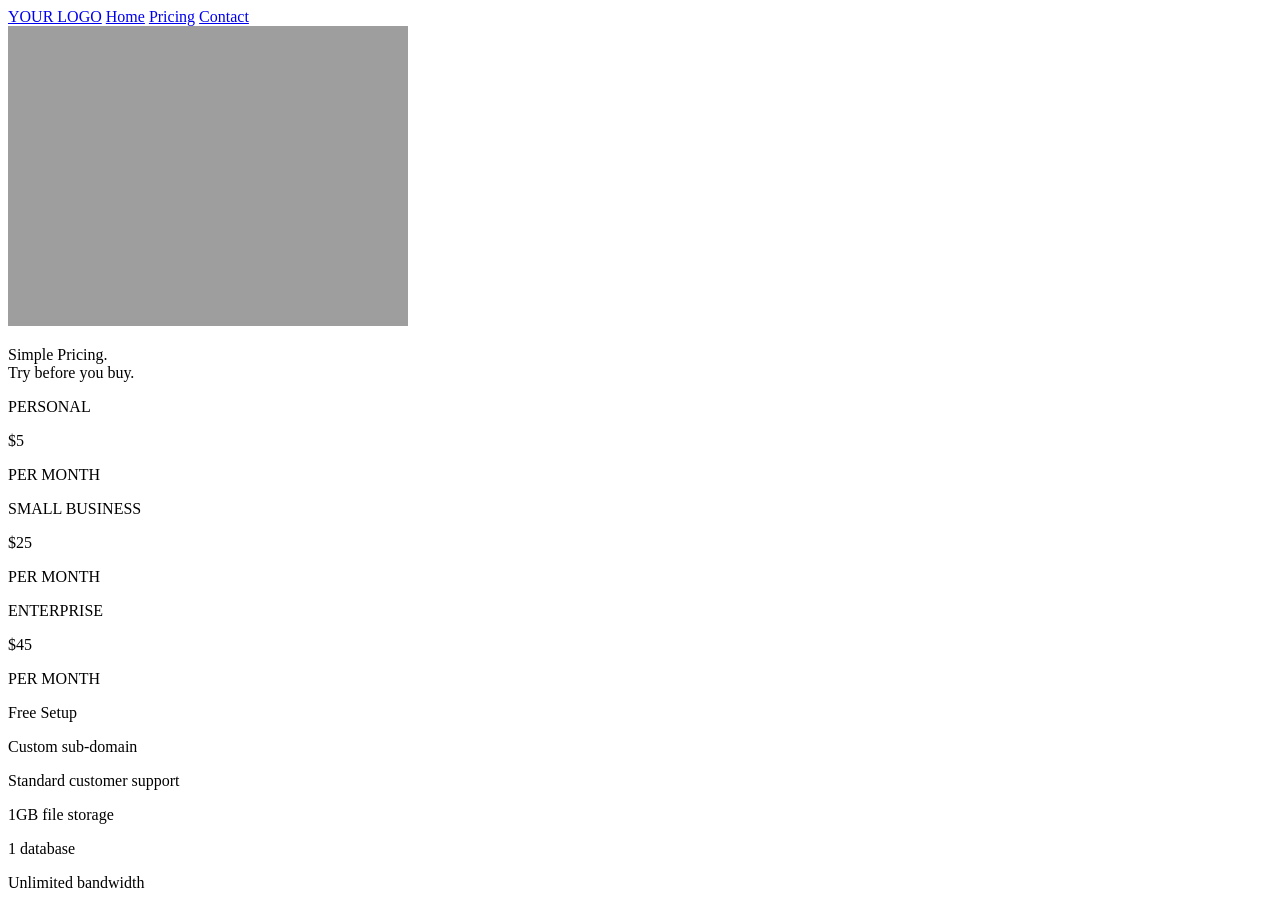
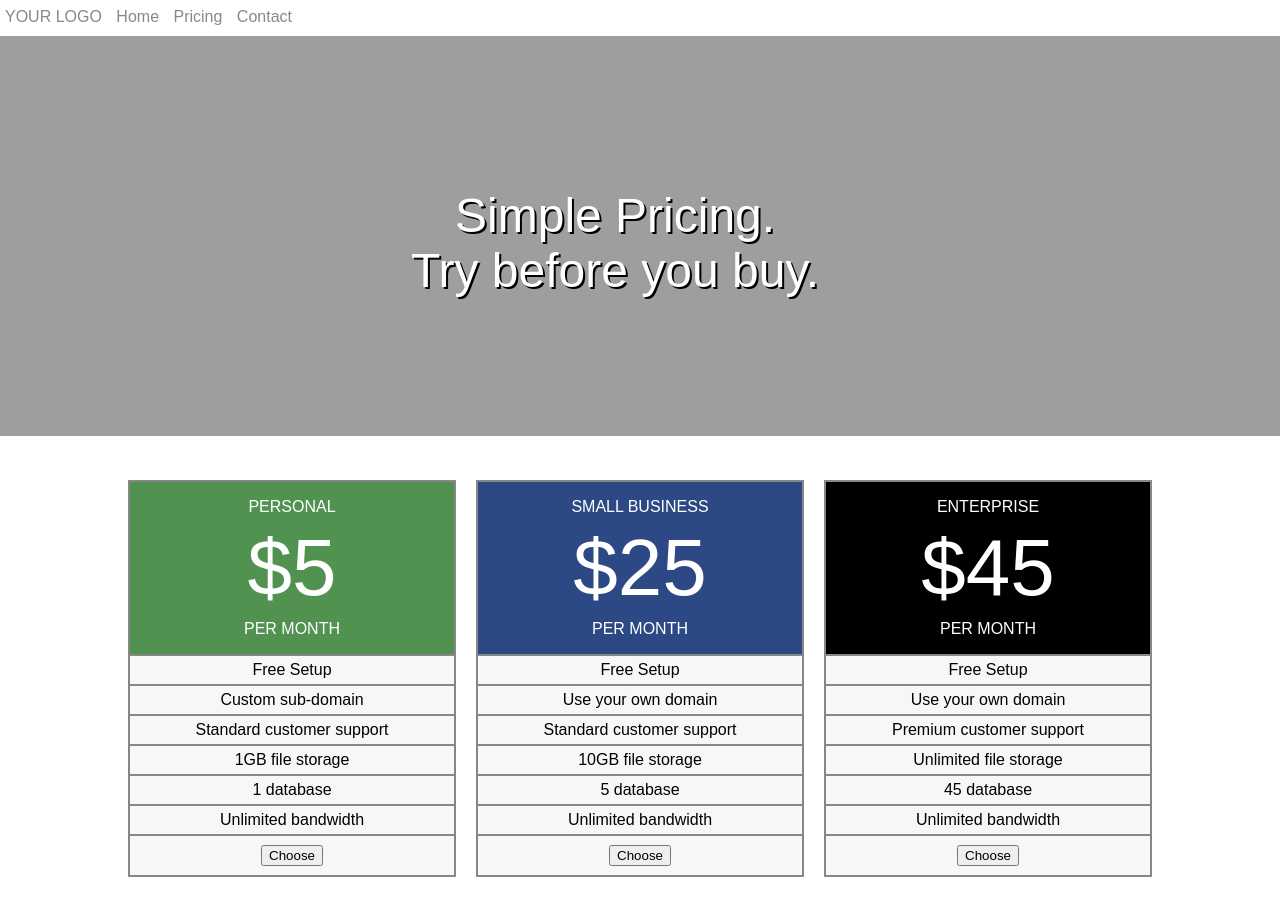
Before and after one commit to TIY-TN-FEE-2016-spring/02-03-pricing-table, a website: page public/index.html in a window 1280 px wide. Shown: the top 905 px of the page. Drawn offline with nearby package versions, Linux system fonts and the light colour scheme; files that its build step writes are made by us from their sources.

Commit message:
Update styles

```diff
--- a/public/index.html
+++ b/public/index.html
@@ -117,11 +117,12 @@
       </p>
     </div>
 
-    <p id="bottom">
-      <a href="/">Try now</a> for 14 days.
-      No credit card required.
-      Header image courtesy of <a href="#">Google</a>
-    </p>
   </div>
+
+  <p id="bottom">
+    <a href="/">Try now</a> for 14 days.
+    No credit card required.
+    Header image courtesy of <a href="#">Google</a>
+  </p>
 </body>
 </html>
--- a/styles/app.scss
+++ b/styles/app.scss
@@ -4,3 +4,280 @@
 // $fa-font-path: '//netdna.bootstrapcdn.com/font-awesome/4.3.0/fonts';
 // @import 'font-awesome';
 @import 'box-sizing';
+
+body {
+  font-family: sans-serif;
+}
+
+.top {
+  margin-top: -8px;
+  margin-left: -8px;
+
+  height: 36px;
+}
+
+#site-home-big {
+  position: relative;
+  top: 8px;
+  padding: 5px;
+  color: #888888;
+  text-decoration: none;
+}
+
+#site-home {
+  position: relative;
+  top: 8px;
+  margin: 5px;
+  color: #888888;
+  text-decoration: none;
+}
+
+#site-pricing {
+  position: relative;
+  bottom: -8px;
+  margin: 5px;
+  color: #888888;
+  text-decoration: none;
+}
+
+#site-contact {
+  position: relative;
+  top: 8px;
+  margin: 5px;
+  color: #888888;
+  text-decoration: none;
+}
+
+#big-image {
+  margin-left: -8px;
+  width: 1280px;
+  height: 400px
+}
+
+#big-text {
+  border: 0 !important;
+  position: absolute;
+left: 411px;
+top: 140px;
+  color: white;
+  font-size: 48px;
+      text-align: center;
+text-shadow: 2px 2px black;
+}
+
+#pricing-green {
+  margin-top: 40px;
+  border: 2px #878787 solid;
+  background: #519251;
+  margin-left: 120px;
+  margin-right: 20px;
+  width: 328px;
+  float: left;
+}
+
+#plan-personal {
+  border: 0;
+  color: white;
+  text-align: center;
+}
+
+#price-personal {
+  border: 0;
+  color: white;
+  text-align: center;
+  font-size: 80px;
+  margin-top: -10px;
+  margin-bottom: -10px;
+}
+
+#pricing-blue {
+  margin-top: 40px;
+  border: 2px #878787 solid;
+  background: #2C4985;
+  margin-right: 20px;
+  width: 328px;
+  float: left;
+}
+
+#plan-business {
+  border: 0;
+  color: white;
+  text-align: center;
+}
+
+#price-business {
+  border: 0;
+  color: white;
+  text-align: center;
+  font-size: 80px;
+  margin-top: -10px;
+  margin-bottom: -10px;
+}
+
+#pricing-black {
+  margin-top: 40px;
+  border: 2px #878787 solid;
+  background: black;
+  margin-right: 120px;
+  width: 328px;
+  float: left;
+}
+
+#plan-enterprise {
+  border: 0;
+  color: white;
+  text-align: center;
+}
+
+#price-enterprise {
+  border: 0;
+  color: white;
+  text-align: center;
+  font-size: 80px;
+  margin-top: -10px;
+  margin-bottom: -10px;
+}
+
+#personal-features {
+  background: #F7F7F7;
+  margin-left: 120px;
+  margin-right: 20px;
+  width: 328px;
+  float: left;
+}
+
+#business-features {
+  background: #F7F7F7;
+  margin-right: 20px;
+  width: 328px;
+  float: left;
+}
+
+#enterprise-features {
+  background: #F7F7F7;
+  margin-right: 120px;
+  width: 328px;
+  float: left;
+}
+
+#personal-features p {
+  margin: 0;
+  padding: 5px;
+}
+
+#business-features p {
+  margin: 0;
+  padding: 5px;
+}
+
+#enterprise-features p {
+  margin: 0;
+  padding: 5px;
+}
+
+p {
+  border-left: 2px #878787 solid;
+  border-right: 2px #878787 solid;
+  border-bottom: 2px #878787 solid;
+
+  text-align: center;
+}
+
+.per-month {
+  border: 0;
+  color: white;
+  text-align: center;
+}
+
+#personal-choose {
+  margin-bottom: 40px;
+  background: #F7F7F7;
+  margin-left: 120px;
+  margin-right: 20px;
+  width: 328px;
+  float: left;
+
+  border-left: 2px #878787 solid;
+  border-right: 2px #878787 solid;
+  border-bottom: 2px #878787 solid;
+  text-align: center;
+}
+
+#business-choose {
+  margin-bottom: 40px;
+  background: #F7F7F7;
+  margin-right: 20px;
+  width: 328px;
+  float: left;
+
+  border-left: 2px #878787 solid;
+  border-right: 2px #878787 solid;
+  border-bottom: 2px #878787 solid;
+  text-align: center;
+}
+
+#enterprise-choose {
+  margin-bottom: 40px;
+  background: #F7F7F7;
+  margin-right: 120px;
+  width: 328px;
+  float: left;
+
+  border-left: 2px #878787 solid;
+  border-right: 2px #878787 solid;
+  border-bottom: 2px #878787 solid;
+  text-align: center;
+}
+
+button {
+  margin: 9px;
+}
+
+.row {
+  clear: left;
+}
+
+.half {
+  float: left;
+  margin-right: 20px;
+  width: 502px;
+}
+
+.half:first-child {
+  margin-left: 120px;
+}
+
+.half:last-child {
+  margin-right: 120px;
+}
+
+.kinda-big-text {
+  font-size: 20px;
+  border: 0;
+  text-align: left;
+}
+
+.little-text {
+  border: 0;
+  text-align: left;
+}
+
+#bottom {
+  clear: left;
+  border: 0;
+  background: black;
+  color: #888888;
+  padding: 8px;
+  margin-top: 20px;
+  margin-left: -8px;
+  margin-right: -8px;
+  margin-bottom: -8px;
+}
+
+#bottom a {
+  color: white;
+}
+
+body {
+  margin-bottom: 0;
+}
```
